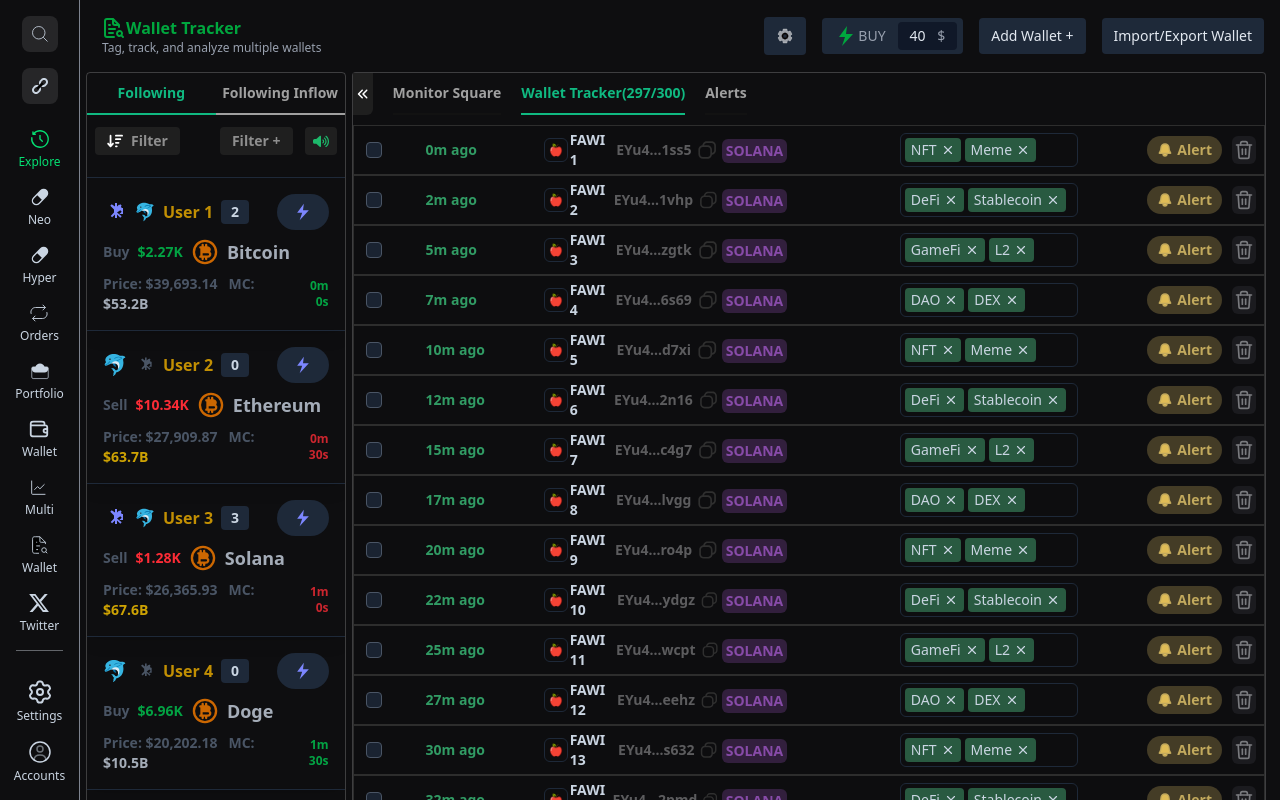
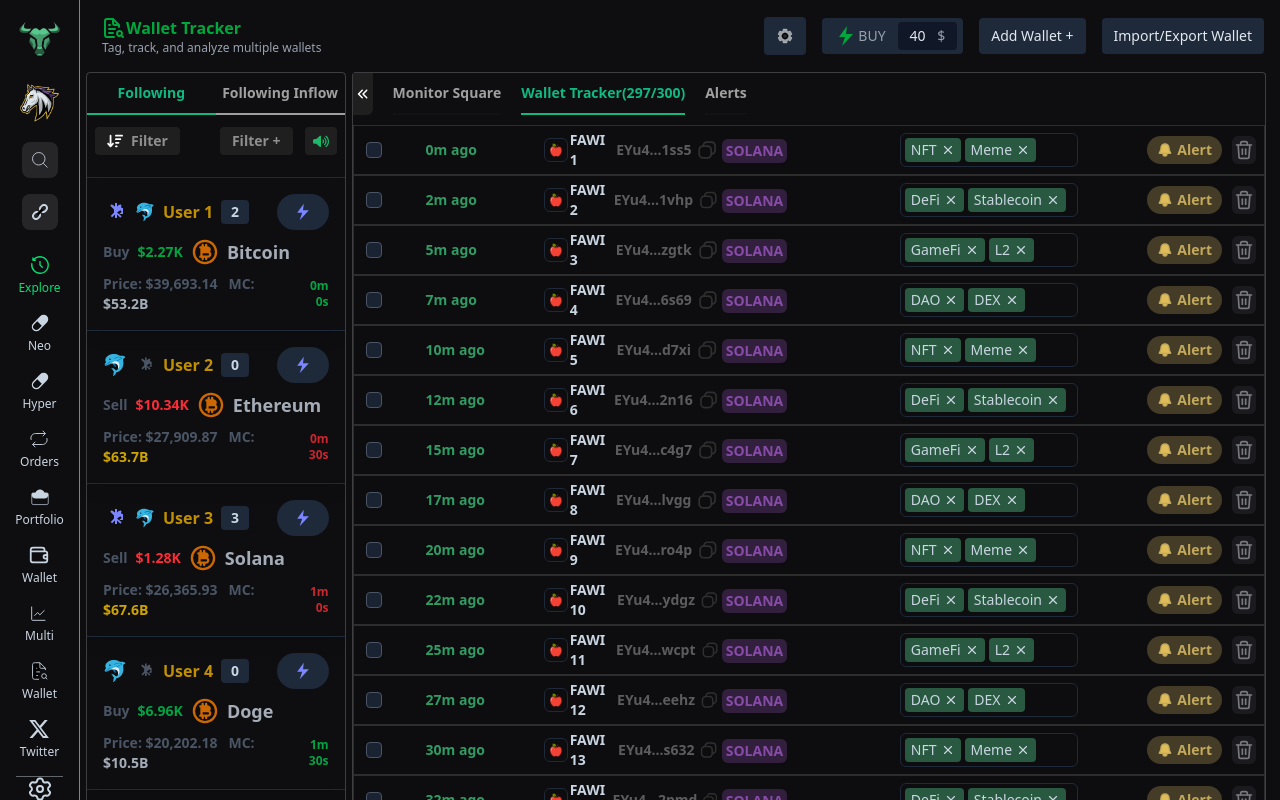
Before and after one commit to Hablu-Programmer-Team/Wallet-Tracker, a Vue app: page / in a window 1280 px wide. Built offline with nearby package versions, Linux system fonts and the light colour scheme.

Commit message:
Add logos to active bar component

```diff
--- a/src/components/active-bar/main.vue
+++ b/src/components/active-bar/main.vue
@@ -17,6 +17,8 @@
     <div
       class="flex flex-col items-center gap-4 pb-4 border-b border-slate-200/40"
     >
+      <img src="/bullx_logo.png" alt="bullx_logo" />
+      <img src="/angry-horse.png" alt="angry-horse" />
       <div
         class="text-center inline-block rounded-lg p-2 bg-white/10 cursor-pointer"
       >
```
Also changed, not shown: public/angry-horse.png (added), public/bullx_logo.png (added).
